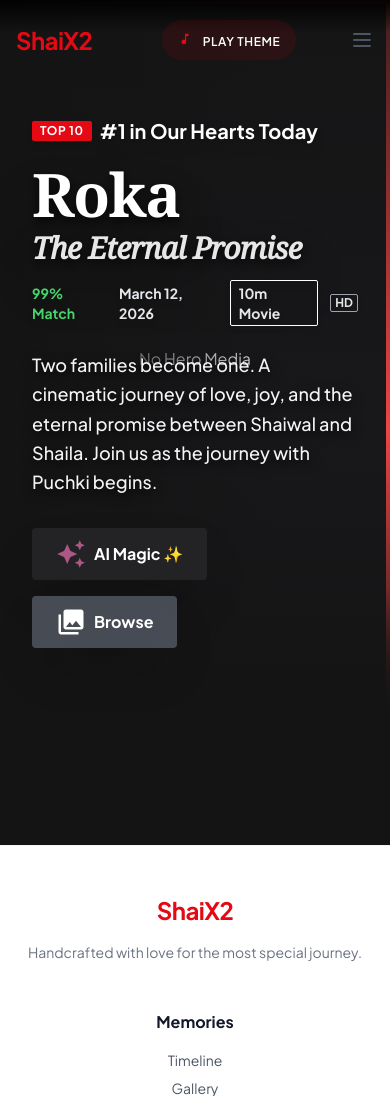
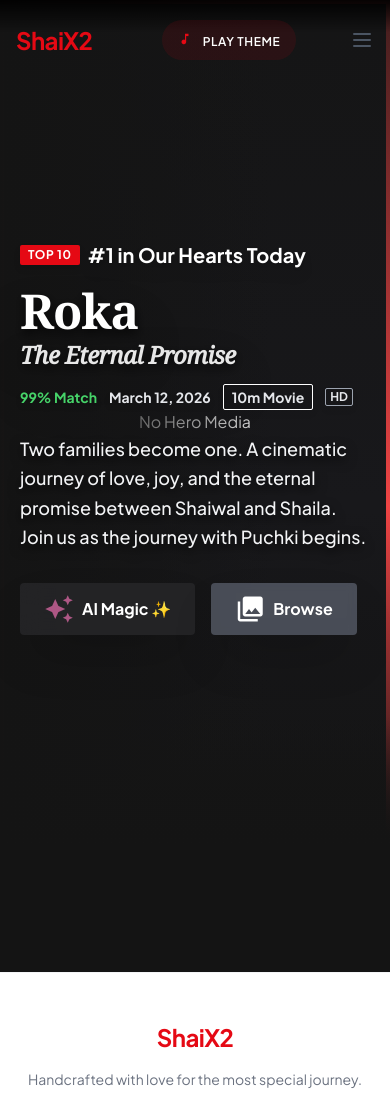
Before and after one commit to shaiwalsachdev/journey-with-puchki, a Python web app: template fastapi_app/templates/memory_roka.html in a window 390 px wide. Shown: the top 1096 px of the page. Run offline with Jinja, Linux system fonts and the light colour scheme; the template is opened without the code that fills it, so the values that code supplies are empty; some libraries are stand-ins or nearby versions.

Commit message:
fix: adjust mobile responsiveness and hero flex constraints

```diff
--- a/fastapi_app/templates/memory_roka.html
+++ b/fastapi_app/templates/memory_roka.html
@@ -97,7 +97,7 @@
             'Portraits': 'Capturing the love, the tearful smiles, and our favorite people in the world.',
             'Others': 'All the beautifully unscripted, in-between moments and extra memories of the day.'
         } %}
-        <section class="relative w-full h-[85vh] lg:h-[95vh] flex items-center">
+        <section class="relative w-full min-h-[100svh] lg:min-h-[95vh] py-24 flex items-center">
 
             {% if hero_media %}
             <!-- Background Video looping over dynamic intervals -->
@@ -113,17 +113,17 @@
             <!-- Side gradient for text readability -->
             <div class="absolute inset-0 bg-gradient-to-r from-[#141414] via-[#141414]/60 to-transparent w-[70vw] lg:w-[50vw] z-10 pointer-events-none"></div>
 
-            <div class="relative z-20 px-8 md:px-16 lg:px-24 max-w-4xl pt-12 md:pt-16 text-shadow-xl">
+            <div class="relative z-20 px-5 md:px-16 lg:px-24 max-w-4xl pt-8 md:pt-0 w-full text-shadow-xl">
                 <!-- Top 10 Badge -->
                 <div class="flex items-center gap-2 mb-4 drop-shadow-md">
                     <div class="bg-primary text-white text-xs font-bold px-2 py-0.5 rounded-sm uppercase tracking-wider">Top 10</div>
                     <span class="text-white font-bold text-xl drop-shadow-lg">#1 in Our Hearts Today</span>
                 </div>
 
-                <h1 class="text-6xl md:text-8xl font-display font-black text-white leading-[1.1] tracking-tight drop-shadow-2xl mb-1 text-shadow">
+                <h1 class="text-5xl md:text-8xl font-display font-black text-white leading-[1.1] tracking-tight drop-shadow-2xl mb-1 text-shadow">
                     Roka
                 </h1>
-                <h2 class="text-3xl md:text-5xl font-display font-bold text-white/90 leading-[1.1] tracking-tight drop-shadow-2xl mb-4 text-shadow italic">
+                <h2 class="text-2xl sm:text-3xl md:text-5xl font-display font-bold text-white/90 leading-[1.1] tracking-tight drop-shadow-2xl mb-4 text-shadow italic">
                     The Eternal Promise
                 </h2>
 
```
